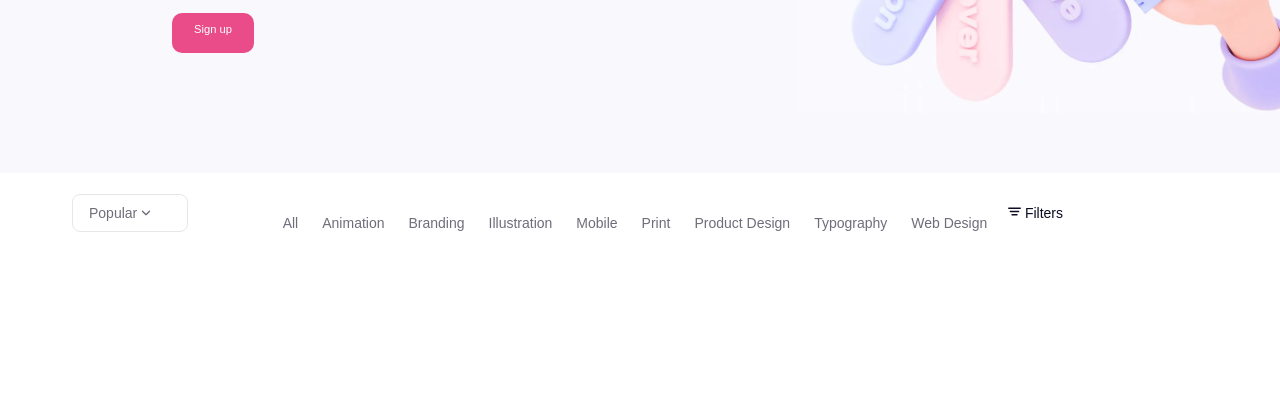
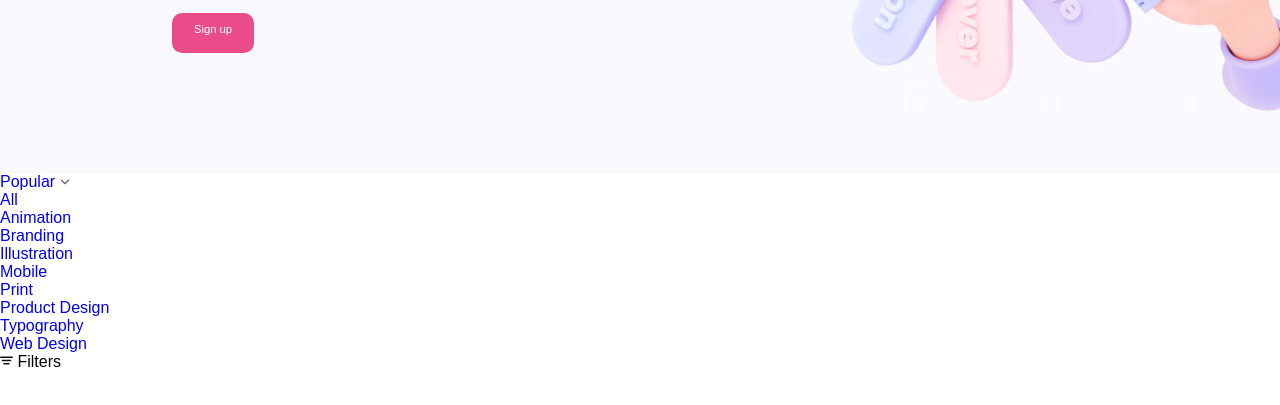
Before and after one commit to joodi8/green.html5.css3, a plain HTML site: page dribbble/index.html in a window 1280 px wide. Shown: the part 387-792 px from the top of the page. Drawn offline with Linux system fonts and the light colour scheme.

Commit message:
navComplete

```diff
--- a/dribbble/css/common.css
+++ b/dribbble/css/common.css
@@ -150,47 +150,3 @@ ul { list-style: none; }
     display: flex;
     flex-direction: column;
 }
-
-.filter_nav {
-    height: 40px;
-    padding: 32px 72px 0;
-    display: flex;
-    justify-content: space-between;
-    font-size: 14px;
-}
-
-#nav_leftItem {
-    width: 150px;
-    height: 40px;
-    margin-right: 40px;
-    /* text-align: center; */
-}
-
-#nav_leftItem a {
-    border: 1px solid #e7e7e9;
-    border-radius: 8px;
-    width: 115px;
-    color: #6e6d7a;
-    padding: 10px 36px 10px 16px;
-}
-
-#nav_leftItem a > img {
-}
-
-#nav_centerItem {
-    display: flex;
-}
-
-#nav_centerItem > li {
-    padding: 10px 12px;
-}
-
-#nav_centerItem > li > a {
-    color: #6e6d7a;
-}
-
-#nav_rightItem {
-    width: 200px;
-    height: 40px;
-    color: #0d0c22;
-}
```
